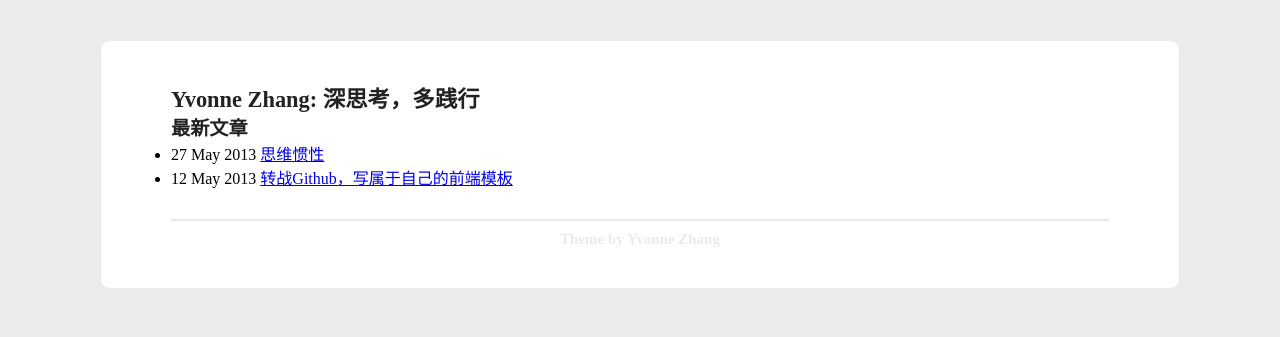
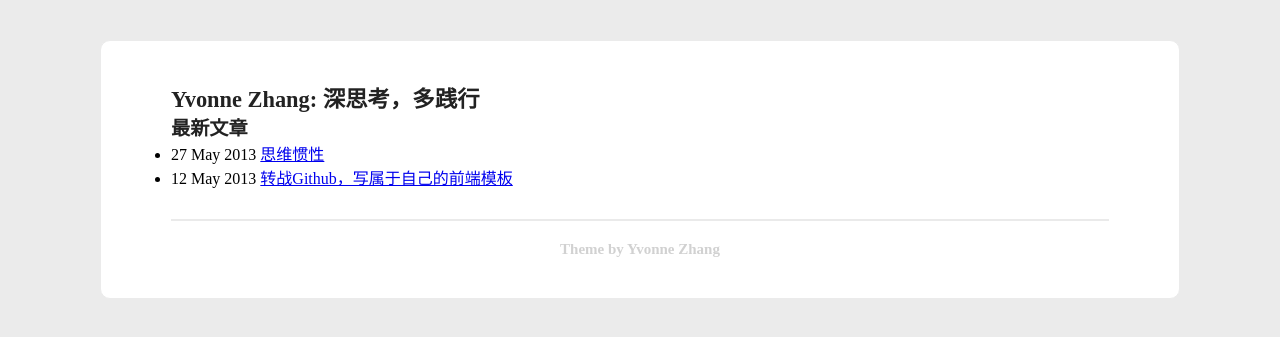
Before and after one commit to fcrosfly/myblog, a Jekyll site: the page built from index.html, in a window 1280 px wide. Shown: the top 337 px of the page. Built offline with Jekyll 4.4.1, drawn with Linux system fonts in a browser that asks for light colours.

Commit message:
Update style.css

```diff
--- a/css/style.css
+++ b/css/style.css
@@ -85,9 +85,9 @@ p{
 #footer{
     text-align: center;
     margin-top: 30px;
-    padding-top:10px;
+    padding-top:20px;
     border-top: 2px solid #EAEAEA;
-    color:#EAEAEA;
+    color: #D1D1D1;
     font-size:15px;
     font-weight:600;
 }
```
